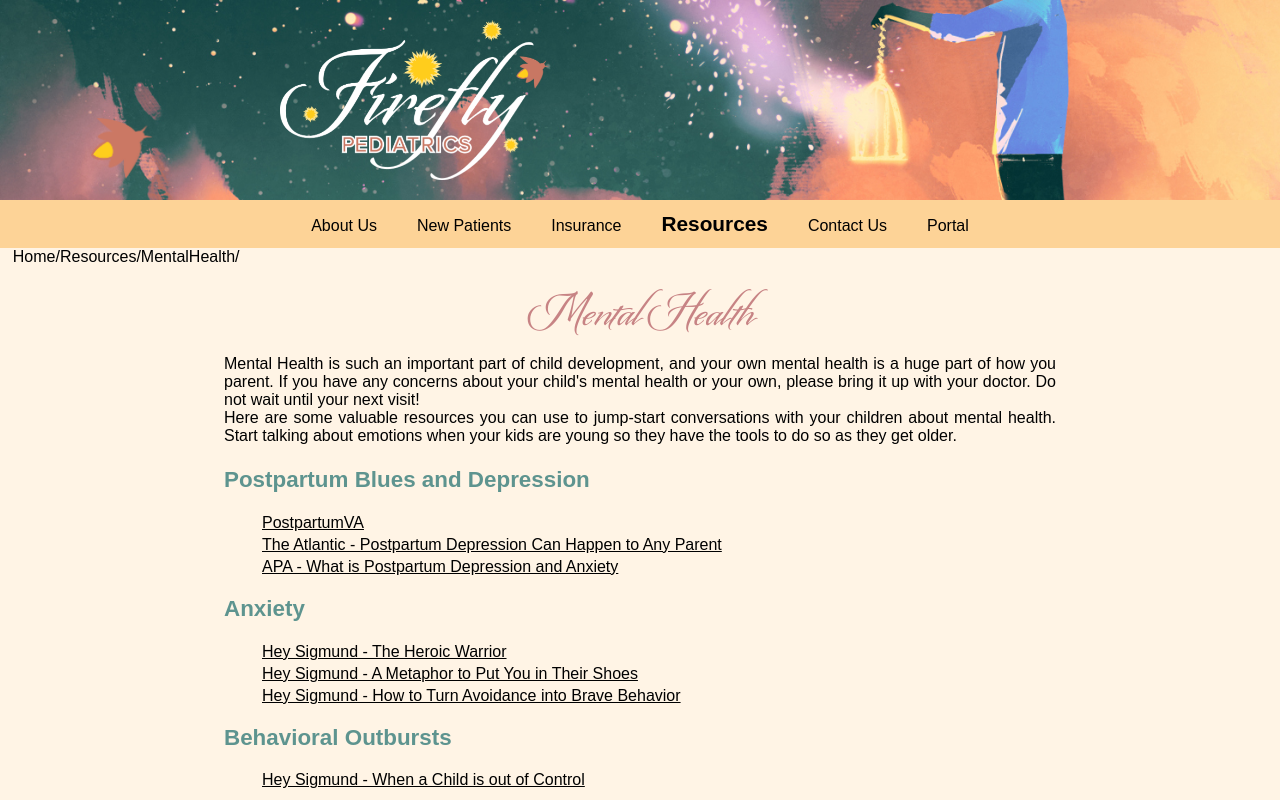
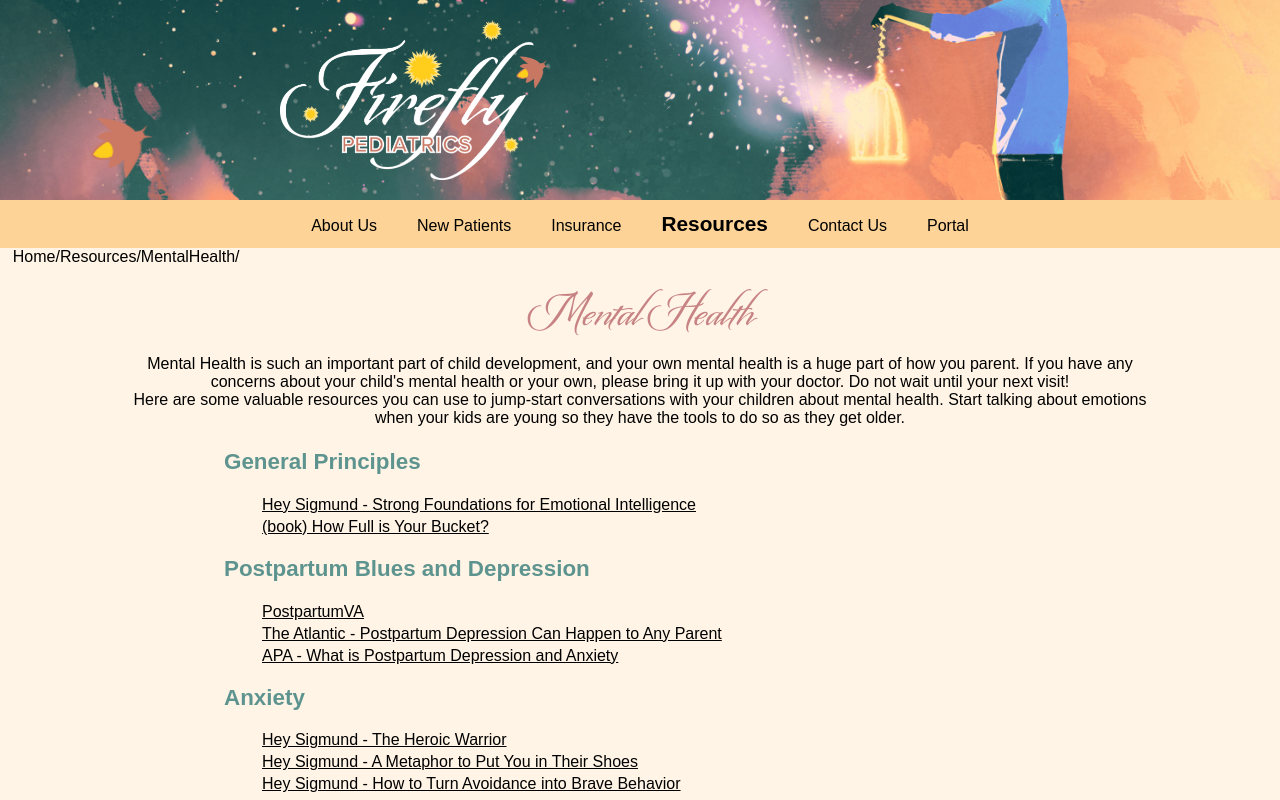
Before and after one commit to BowersMatthew/katebowersmd.com, a React (Create React App) app in the folder kate-bowers-md/: page /resources/mentalHealth in a window 1280 px wide. Shown: the top 800 px of the page. Built offline with nearby package versions, Linux system fonts and the light colour scheme; a small style sheet from the web is missing.

Commit message:
adding content

```diff
--- a/kate-bowers-md/src/components/new-patients/new-patients.js
+++ b/kate-bowers-md/src/components/new-patients/new-patients.js
@@ -5,7 +5,7 @@ const NewPatients = () => {
     return (
         <section className="new-patients">
         <section className="prenatalParty">
-        <img src={PrenatalParty} className="PrenatalPartyInvite" alt="July 18th and August 1st at 5:30pm RSVP 804-372-3473" />
+        <img src={PrenatalParty} className="PrenatalPartyInvite" alt="September 5th and October 3rd at 5:30pm RSVP 804-372-3473" />
         </section>
             <h1>New Patients</h1>
             <div className="left">
--- a/kate-bowers-md/src/components/resources/mental-health/mental-health.js
+++ b/kate-bowers-md/src/components/resources/mental-health/mental-health.js
@@ -2,6 +2,11 @@ import React from 'react';
 import UnorderedLinkedList from '../../common/link-list/unordered-link-list';
 
 function MentalHealth() {
+    const general = [
+        'Hey Sigmund - Strong Foundations for Emotional Intelligence',
+        '(book) How Full is Your Bucket?',
+    ]
+
     const postpartum = [
         'PostpartumVA',
         'The Atlantic - Postpartum Depression Can Happen to Any Parent',
@@ -26,6 +31,8 @@ function MentalHealth() {
     ]
 
     const adds = {
+        bookHowFullisYourBucket: 'https://www.amazon.com/How-Full-Your-Bucket-Kids/dp/1595620273',
+        HeySigmundStrongFoundationsforEmotionalIntelligence: 'https://www.heysigmund.com/how-to-teach-kids-about-the-brain-laying-strong-foundations-for-emotional-intelligence-by-dr-hazel-harrison/',
         BookSmartButScattered: 'https://www.amazon.com/Smart-but-Scattered-Revolutionary-Executive/dp/1593854455/ref=sr_1_1?ie=UTF8&qid=1523292095&sr=8-1&keywords=smart+but+scattered',
         AACAPADHDResourceCenter: 'https://www.aacap.org/aacap/Families_and_Youth/Resource_Centers/ADHD_Resource_Center/Home.aspx',
         ADDitudeMagInsidetheADHDMind: 'https://www.additudemag.com/',
@@ -44,12 +51,13 @@ function MentalHealth() {
         <section className='mental-health'>
             <h1>Mental Health</h1>
             <div className='content'>
-                <div className='full'>
-                    <p className='content-text'>
+                <div className='fuller '>
+                    <p className='center-align'>
                         Mental Health is such an important part of child development, and your own mental health is a huge part of how you parent. If you have any concerns about your child's mental health or your own, please bring it up with your doctor. Do not wait until your next visit! <br />Here are some valuable resources you can use to jump-start conversations with your children about mental health. Start talking about emotions when your kids are young so they have the tools to do so as they get older.
                     </p>
                 </div>
                 <div className='full'>
+                    <UnorderedLinkedList adds={adds} head='General Principles' elements={general} />
                     <UnorderedLinkedList adds={adds} head='Postpartum Blues and Depression' elements={postpartum} />
                     <UnorderedLinkedList adds={adds} head='Anxiety' elements={anxiety} />
                     <UnorderedLinkedList adds={adds} head='Behavioral Outbursts' elements={behavioralOutbursts} />
--- a/kate-bowers-md/src/components/resources/parenting/parenting.js
+++ b/kate-bowers-md/src/components/resources/parenting/parenting.js
@@ -59,6 +59,12 @@ const Parenting = () => {
         '(Book) The Care and Keeping of You 2 - The Body Book for Older Girls'
     ]
 
+    const LGBTQ = [
+        'CDC - LGBT Health',
+        'The Trevor Project - Crisis Intervention',
+        'PFLAG - Richmond'
+    ]
+
     const schoolAccomodations = [
         'US Dept of Education - Guide to the IEP',
         'Great Schools - A parent’s guide to Section 504 in public schools',
@@ -99,6 +105,9 @@ const Parenting = () => {
     // links
     // const adds ={noSpaceName: 'https://...'}
     const adds = {
+        PFLAGRichmond: 'http://www.pflag.org/chapter/pflag-richmond',
+        TheTrevorProjectCrisisIntervention: 'https://www.thetrevorproject.org/#sm.0015qa4vv12jbdttqim2iaf69ofqi',
+        CDCLGBTHealth: 'https://www.cdc.gov/lgbthealth/',
         AutismSpeaksWhatisAutism: 'https://www.autismspeaks.org/what-autism',
         AutismSpeaksResourceLibrary: 'https://www.autismspeaks.org/family-services/resource-library/websites-families',
         AhaParentingDisciplineThatWorks: 'http://www.ahaparenting.com/parenting-tools/discipline',
@@ -177,6 +186,7 @@ const Parenting = () => {
                 </div>
                 <UnorderedLinkedList adds={adds} head='Bullying' elements={bullying} />
                 <UnorderedLinkedList adds={adds} head='Bodies and Reproduction' elements={bodiesandReproduction} />
+                <UnorderedLinkedList adds={adds} head='LGBTQ Resources' elements={LGBTQ} />
                 <UnorderedLinkedList adds={adds} head='School Accomodations' elements={schoolAccomodations} />
                 <UnorderedLinkedList adds={adds} head='Divorce/Separation' elements={divorce} />
                 <UnorderedLinkedList adds={adds} head='Social Media' elements={socialMedia} />
--- a/kate-bowers-md/src/components/resources/patient-forms/patient-forms.jsx
+++ b/kate-bowers-md/src/components/resources/patient-forms/patient-forms.jsx
@@ -10,6 +10,10 @@ export const PatientForms = () => {
                 <ul>
                 <li><a className="glow" href={PrivacyNotice}>Privacy Notice</a></li>
                 <li><a className="glow" href={ReleaseOfRecords}>Release of Medical Records</a></li>
+                <li><a className="glow" href='http://blueridgekids.com/wp-content/uploads/2010/02/04VanAssesScaleTeachInfor2.pdf'>Vanderbuilt - Initial Teacher Assessment</a></li>
+                <li><a className="glow" href='http://blueridgekids.com/wp-content/uploads/2010/02/03VanAssesScaleParent-Infor.pdf'>Vanderbuilt - Initial Parent Assessment</a></li>
+                <li><a className="glow" href='http://blueridgekids.com/wp-content/uploads/2010/02/06VanAssessFollowUpTeachInfor.pdf'>Vanderbuilt - Follow-up Teacher Assessment</a></li>
+                <li><a className="glow" href='http://blueridgekids.com/wp-content/uploads/2010/02/05VanFollowUp-Parent-Infor.pdf'>Vanderbuilt - Follow-up Parent Assessment</a></li>
                 </ul>
             </article>
         </section>
```
Also changed, not shown: kate-bowers-md/src/resources/PrenatalParty.png.
